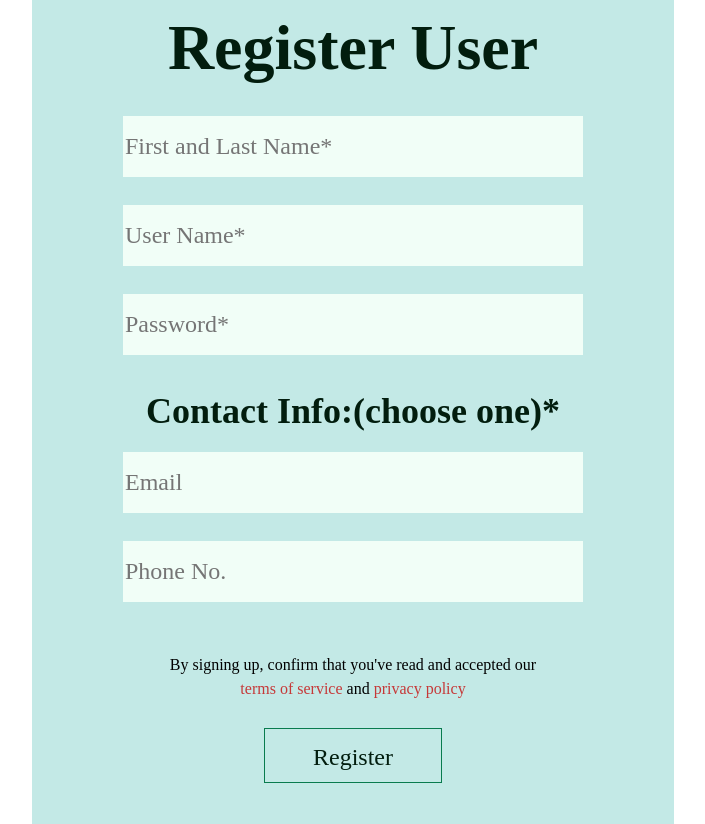
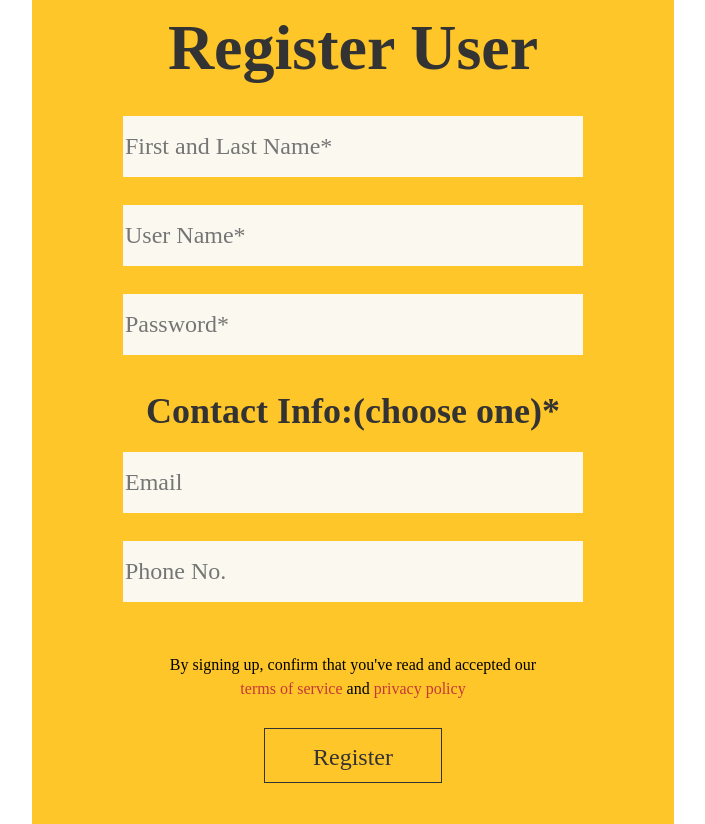
Before and after one commit to Manas-maker/Reach, a React (Vite) app in the folder Frontend/: page /register in a window 1280 px wide. Shown: the whole page, without its empty margins (287-992 px from the left). Built offline with nearby package versions, Linux system fonts and the light colour scheme; a web font is replaced by a local one.

Commit message:
completed initial design

```diff
--- a/Frontend/src/Components/Login.jsx
+++ b/Frontend/src/Components/Login.jsx
@@ -11,9 +11,11 @@ const Login = () =>{
             headers: {
                 "Content-Type": "application/json",
             },
-            body: {userName, password},
+            body: JSON.stringify({username, password}),
         });
+        console.log()
     }
+
     return (
         <div id="formPopup">
             <form onSubmit={ loginSubmit }>
--- a/Frontend/src/Components/Register.css
+++ b/Frontend/src/Components/Register.css
@@ -4,7 +4,7 @@
     align-items: center;
     width: 594px;
     height: 800px;
-    background-color: #c3e9e6;
+    background-color: #ffc629;
     position: absolute;
     top: 50%;
     left: 50%;
@@ -17,13 +17,13 @@
 h2{
     font-size: 64px;
     font-family: "Federant";
-    color: #021d0e;
+    color: #343333;
     margin: 0px;
 }
 h3{
     font-size: 36px;
     font-family: "Federant";
-    color: #021d0e;
+    color: #343333;
     margin: 0px;
 }
 #formPopup fieldset{
@@ -34,7 +34,7 @@ h3{
 }
 
 #formPopup input{
-    background-color: #f1fef7;
+    background-color: #fbf9ef;
     color: black;
     font-family: "Ysabeau Office";
     width: 456px;
@@ -56,10 +56,10 @@ h3{
 }
 
 #formPopup button{
-    background-color: #c3e9e6;
+    background-color: #ffc629;
     border-style: solid;
-    border-color: #097b4e;
-    color: #021d0e;
+    border-color: #343333;
+    color: #343333;
     font-size: 150%;
     font-family: "Federant";
     border-radius: 0px;
```
Also changed, not shown: 1 other file (tests, documents, lock files or other folders).
